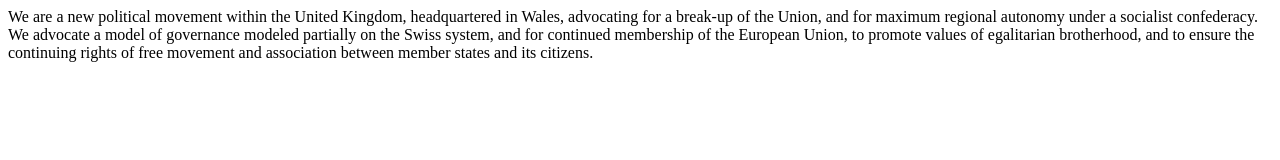
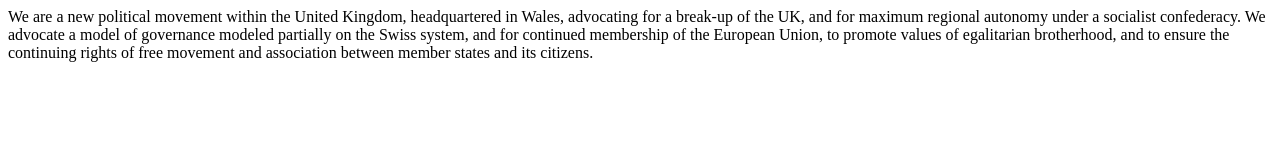
Before and after one commit to rsolc/rsolc.github.io, a plain HTML site: page index.html in a window 1280 px wide. Drawn offline with Linux system fonts and the light colour scheme.

Commit message:
Update index.html

```diff
--- a/index.html
+++ b/index.html
@@ -4,7 +4,7 @@
   </head>
   <body>
     <p>
-      We are a new political movement within the United Kingdom, headquartered in Wales, advocating for a break-up of the Union,
+      We are a new political movement within the United Kingdom, headquartered in Wales, advocating for a break-up of the UK,
       and for maximum regional autonomy under a socialist confederacy. We advocate a model of governance modeled partially on
       the Swiss system, and for continued membership of the European Union, to promote values of egalitarian brotherhood, and
       to ensure the continuing rights of free movement and association between member states and its citizens.
```
